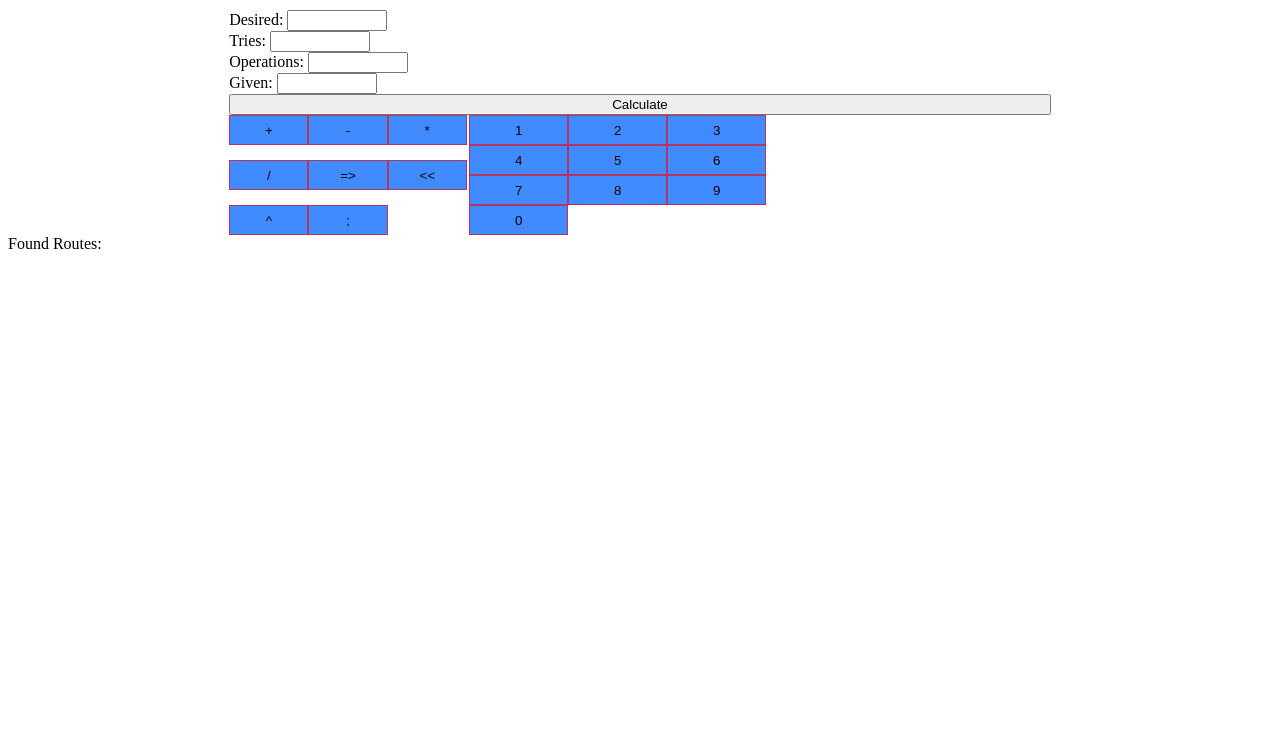
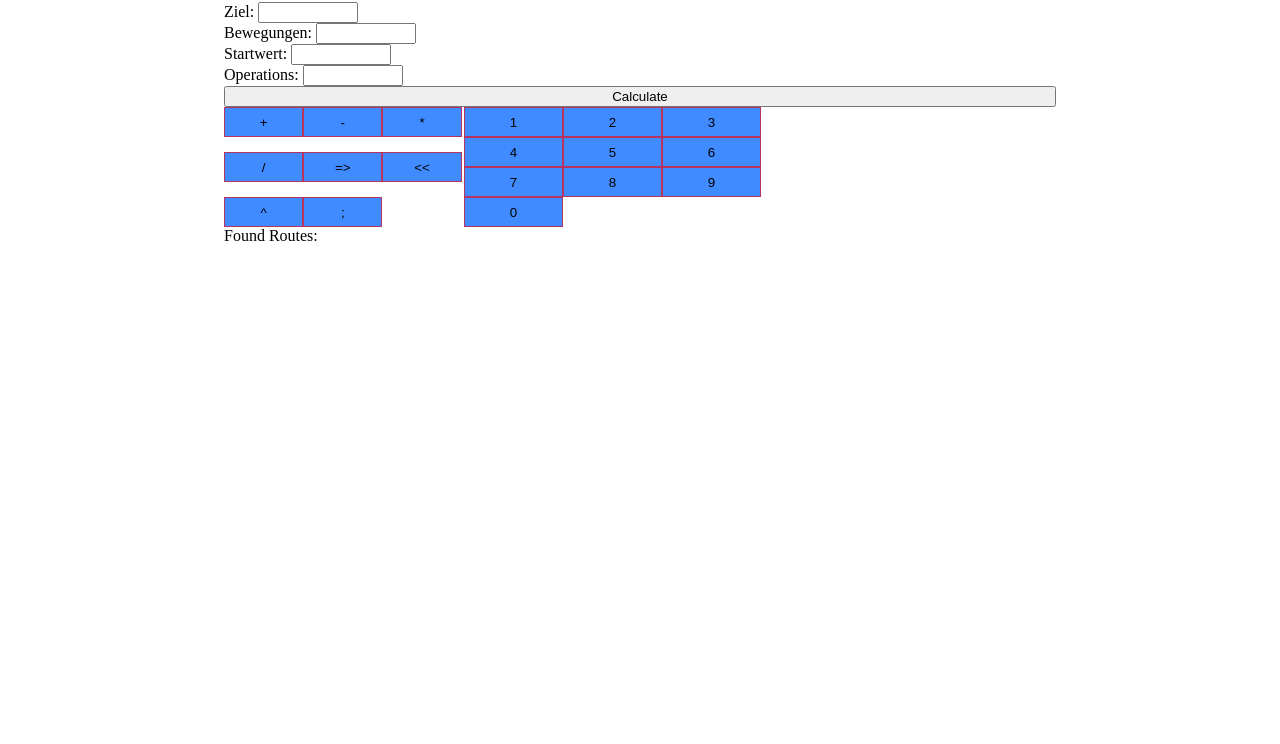
Before and after one commit to mercedesjul/calc-the-game, a plain HTML site: page index.html in a window 1280 px wide. Shown: the part 56-800 px from the top of the page. Drawn offline with Linux system fonts and the light colour scheme.

Commit message:
A commit

```diff
--- a/index.css
+++ b/index.css
@@ -1,3 +1,7 @@
+body {
+    width: 65%;
+    margin: auto;
+}
 .headline {
     text-align: center;
 }
@@ -5,7 +9,6 @@
 .inputs {
     display: flex;
     flex-direction: column;
-    width: 65%;
     margin: 0 auto;
 }
 
@@ -33,7 +36,6 @@
 .buttons {
     display: flex;
     align-content: space-between;
-    width: 65%;
     margin: auto;
     flex-direction: row;
     box-sizing: border-box;
--- a/index.html
+++ b/index.html
@@ -8,21 +8,22 @@
   <h1 class="headline">Solve Calc the Game</h1>
   <div class="inputs">
     <div class="input-wrapper">
-      <label class="label" for="desired">Desired:</label>
+      <label class="label" for="desired">Ziel:</label>
       <input class="input" type="text" id="desired"></input>
     </div>
     <div class="input-wrapper">
-      <label class="label" for="try">Tries:</label>
+      <label class="label" for="try">Bewegungen:</label>
       <input class="input" type="text" id="try"></input>
+    </div>
+    <div class="input-wrapper">
+      <label class="label" for="given">Startwert:</label>
+      <input class="input" type="text" id="given"></input>
     </div>
     <div class="input-wrapper">
       <label class="label" for="operands">Operations:</label>
       <input class="input" type="text" id="operands"></input>
     </div>
-    <div class="input-wrapper">
-      <label class="label" for="given">Given:</label>
-      <input class="input" type="text" id="given"></input>
-    </div>
+
 
     <input type="button" id="calc" value='Calculate' onClick="init()"></input>
   </div>
--- a/index.js
+++ b/index.js
@@ -25,11 +25,13 @@ function addToInput(string){
 }
 
 function init (params) {
+
   desired = parseInt(document.querySelector('#desired').value);
   given = parseInt(document.querySelector('#given').value);
   trys = parseInt(document.querySelector('#try').value);
   operands = document.querySelector('#operands').value;
   output = document.querySelector('.routes');
+  output.innerHTML="";
   if (isNaN(desired) || isNaN(given) || isNaN(trys) || operands.length === 0) {
     alert("Alle Felder müssen ausgefüllt sein!");
     return;
@@ -62,16 +64,16 @@ function generateOperation(op) {
   if (op.match(/[\+\-\*xX\/]\d{1,2}/)){
     return {
         operand: op[0],
-        value: parseInt(op.substring(1,op.length)),
+        value: parseInt(op.substring(1, op.length)),
         toString(){
-          return (op[0] + op.substring(1,op.length));
+          return (op[0] + op.substring(1, op.length));
         }
       };
   } else if (op.match(/\d=>\d/)){
     return {
       operand: 'replace',
-      from: op[0],
-      to: op[3],
+      from: op.split('=>')[0],
+      to: op.split('=>')[0],
       toString(){
         return (op[0]+'=>'+op[3]);
       }
```
